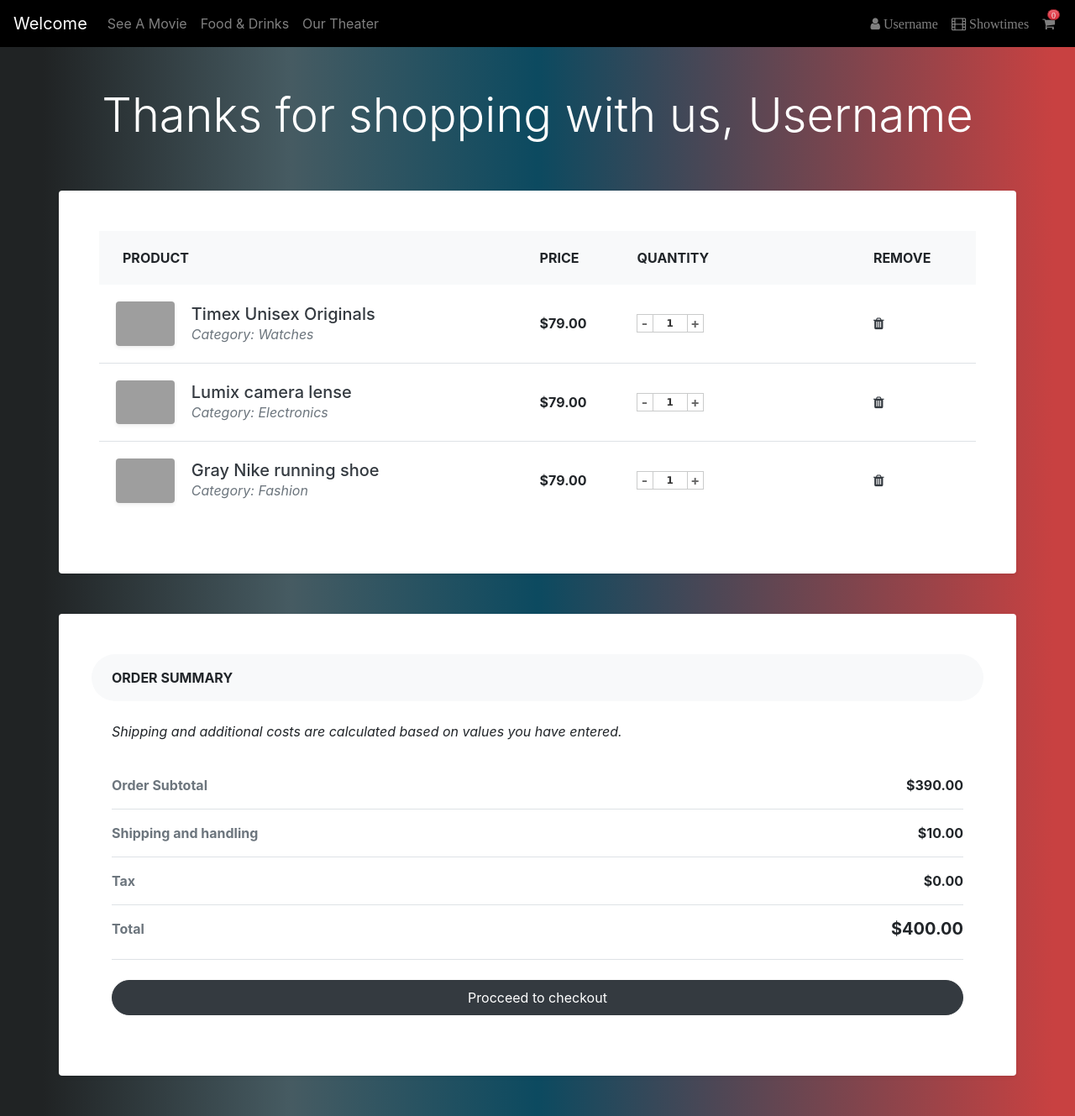
After one commit to cheng203/Online-Movie-Theater, a PHP site: page /shopping.html in a window 1280 px wide. The commit adds this page. Shown: the whole page at 84% size. Run offline with PHP 8.4, Linux system fonts and the light colour scheme; some libraries are stand-ins or nearby versions; grey boxes are pictures that could not be loaded.

Commit message:
shopping page
Add shopping page to it

```diff
--- /dev/null
+++ b/css/shopcart.css
@@ -0,0 +1,79 @@
+body {
+    background: rgb(32, 35, 36);
+    background: linear-gradient(90deg, rgba(32, 35, 36, 1) 4%, rgba(70, 91, 98, 1) 27%, rgba(12, 74, 96, 1) 50%, rgba(200, 65, 65, 1) 98%);
+    min-height: 100vh;
+}
+
+.shopping-icon {
+    position: relative;
+}
+
+.shopping-quantity {
+    position: absolute;
+    font-size: 10px;
+    top: 2px;
+    right: -6px;
+    min-width: 8px;
+    height: 13px;
+    line-height: 13px;
+    margin-top: -11px;
+    padding: 0 4px;
+    font-weight: normal;
+    color: white;
+    text-align: center;
+    text-shadow: 0 1px rgba(0, 0, 0, 0.2);
+    background: #e23442;
+    border: 1px solid #911f28;
+    border-radius: 11px;
+    background-image: -webkit-linear-gradient(top, #e8616c, #dd202f);
+    background-image: -moz-linear-gradient(top, #e8616c, #dd202f);
+    background-image: -o-linear-gradient(top, #e8616c, #dd202f);
+    background-image: linear-gradient(to bottom, #e8616c, #dd202f);
+    -webkit-box-shadow: inset 0 0 1px 1px rgba(255, 255, 255, 0.1), 0 1px rgba(0, 0, 0, 0.12);
+}
+
+.shop-nav {
+    background-color: black;
+}
+
+.quantity-form {
+    width: 80px;
+    height: 22px;
+}
+
+.p-num {
+    width: 170px;
+}
+
+.decrement,
+.increment {
+    float: left;
+    border: 1px solid #cacbcb;
+    font-weight: bold;
+    height: 22px;
+    line-height: 18px;
+    padding: 1px 0;
+    width: 20px;
+    text-align: center;
+    color: #666;
+    margin: 0;
+    background: #fff;
+    margin-left: -1px;
+}
+
+.itxt {
+    float: left;
+    border: 1px solid #cacbcb;
+    font-weight: bold;
+    width: 42px;
+    height: 22px;
+    line-height: 22px;
+    text-align: center;
+    padding: 1px;
+    margin: 0;
+    margin-left: -1px;
+    font-size: 12px;
+    font-family: verdana;
+    color: #333;
+    -webkit-appearance: none;
+}
--- /dev/null
+++ b/shopping.html
@@ -0,0 +1,182 @@
+<!DOCTYPE html>
+<html lang="en">
+
+<head>
+    <meta charset="UTF-8">
+    <meta name="viewport" content="width=device-width, initial-scale=1.0">
+    <script src="https://ajax.googleapis.com/ajax/libs/jquery/3.4.1/jquery.min.js"></script>
+    <link rel="stylesheet" href="https://stackpath.bootstrapcdn.com/bootstrap/4.4.1/css/bootstrap.min.css" integrity="sha384-Vkoo8x4CGsO3+Hhxv8T/Q5PaXtkKtu6ug5TOeNV6gBiFeWPGFN9MuhOf23Q9Ifjh" crossorigin="anonymous">
+    <script src="https://stackpath.bootstrapcdn.com/bootstrap/4.4.1/js/bootstrap.min.js" integrity="sha384-wfSDF2E50Y2D1uUdj0O3uMBJnjuUD4Ih7YwaYd1iqfktj0Uod8GCExl3Og8ifwB6" crossorigin="anonymous"></script>
+    <link rel="stylesheet" type="text/css" href="https://cdnjs.cloudflare.com/ajax/libs/font-awesome/4.4.0/css/font-awesome.css">
+    <link rel="stylesheet" type="text/css" href="css/shopcart.css">
+    <title>Shopping Cart</title>
+</head>
+
+<body>
+    <!-- nav starts -->
+    <nav class="navbar navbar-expand-lg navbar-dark shop-nav nav-text">
+        <a class="navbar-brand" href="#">Welcome</a>
+        <button class="navbar-toggler" type="button" data-toggle="collapse" data-target="#navbarSupportedContent" aria-controls="navbarSupportedContent" aria-expanded="false" aria-label="Toggle navigation">
+              <span class="navbar-toggler-icon"></span>
+            </button>
+        <div class="collapse navbar-collapse" id="nav-left">
+            <!-- nav left part -->
+            <ul class="navbar-nav">
+                <li class="nav-item">
+                    <a class="nav-link" href="#">See A Movie</a>
+                </li>
+                <li class="nav-item">
+                    <a class="nav-link" href="#">Food & Drinks</a>
+                </li>
+                <li class="nav-item">
+                    <a class="nav-link" href="#">Our Theater</a>
+                </li>
+            </ul>
+        </div>
+        <!-- nav right part -->
+        <div class="collapse navbar-collapse ml-auto" id="nav-right">
+            <ul class="navbar-nav ml-auto">
+                <li class="nav-item" data-toggle="modal" data-target="#myModal" id="signIn">
+                    <a class="nav-link" href="#">
+                        <i class="fa fa-user" aria-hidden="true"> Username</i>
+                    </a>
+                </li>
+                <li class="nav-item">
+                    <a class="nav-link" href="#">
+                        <i class="fa fa-film" aria-hidden="true"> Showtimes</i>
+                    </a>
+                </li>
+                <li class="nav-item">
+                    <a class="nav-link" href="shopping.html">
+                        <i class="fa fa-shopping-cart shopping-icon" aria-hidden="true">
+                            <div class = "shopping-quantity">
+                                0
+                            </div>
+                        </i>
+                    </a>
+                </li>
+            </ul>
+        </div>
+    </nav>
+    <!-- nav ends -->
+    <div class="pb-5">
+        <div class="container text-white py-5 text-center">
+            <h1 class="display-4">Thanks for shopping with us, <span>Username</span></h1>
+        </div>
+        <div class="container">
+            <!-- Shopping cart table starts -->
+            <div class="row">
+                <div class="col-lg-12 p-5 bg-white rounded shadow-sm mb-5">
+                    <div class="table-responsive">
+                        <table class="table">
+                            <thead>
+                                <tr>
+                                    <th scope="col" class="border-0 bg-light">
+                                        <div class="p-2 px-3 text-uppercase">Product</div>
+                                    </th>
+                                    <th scope="col" class="border-0 bg-light">
+                                        <div class="py-2 text-uppercase">Price</div>
+                                    </th>
+                                    <th scope="col" class="border-0 bg-light">
+                                        <div class="py-2 text-uppercase">Quantity</div>
+                                    </th>
+                                    <th scope="col" class="border-0 bg-light">
+                                        <div class="py-2 text-uppercase">Remove</div>
+                                    </th>
+                                </tr>
+                            </thead>
+                            <tbody>
+                                <tr>
+                                    <th scope="row" class="border-0">
+                                        <div class="p-2">
+                                            <img src="https://res.cloudinary.com/mhmd/image/upload/v1556670479/product-1_zrifhn.jpg" alt="" width="70" class="img-fluid rounded shadow-sm">
+                                            <div class="ml-3 d-inline-block align-middle">
+                                                <h5 class="mb-0"> <a href="#" class="text-dark d-inline-block align-middle">Timex Unisex Originals</a></h5><span class="text-muted font-weight-normal font-italic d-block">Category: Watches</span>
+                                            </div>
+                                        </div>
+                                    </th>
+                                    <td class="border-0 align-middle"><strong>$79.00</strong></td>
+                                    <td class="border-0 align-middle">
+                                        <div class="p-num">
+                                            <div class="quantity-form">
+                                                <a href="javascript:;" class="decrement">-</a>
+                                                <input type="text" class="itxt" value="1">
+                                                <a href="javascript:;" class="increment">+</a>
+                                            </div>
+                                        </div>
+                                    </td>
+                                    <td class="border-0 align-middle"><a href="#" class="text-dark"><i class="fa fa-trash"></i></a></td>
+                                </tr>
+                                <tr>
+                                    <th scope="row">
+                                        <div class="p-2">
+                                            <img src="https://res.cloudinary.com/mhmd/image/upload/v1556670479/product-3_cexmhn.jpg" alt="" width="70" class="img-fluid rounded shadow-sm">
+                                            <div class="ml-3 d-inline-block align-middle">
+                                                <h5 class="mb-0"><a href="#" class="text-dark d-inline-block">Lumix camera lense</a></h5><span class="text-muted font-weight-normal font-italic">Category: Electronics</span>
+                                            </div>
+                                        </div>
+                                    </th>
+                                    <td class="align-middle"><strong>$79.00</strong></td>
+                                    <td class="align-middle">
+                                        <div class="p-num">
+                                            <div class="quantity-form">
+                                                <a href="javascript:;" class="decrement">-</a>
+                                                <input type="text" class="itxt" value="1">
+                                                <a href="javascript:;" class="increment">+</a>
+                                            </div>
+                                        </div>
+                                    </td>
+                                    <td class="align-middle"><a href="#" class="text-dark"><i class="fa fa-trash"></i></a>
+                                    </td>
+                                </tr>
+                                <tr>
+                                    <th scope="row">
+                                        <div class="p-2">
+                                            <img src="https://res.cloudinary.com/mhmd/image/upload/v1556670479/product-2_qxjis2.jpg" alt="" width="70" class="img-fluid rounded shadow-sm">
+                                            <div class="ml-3 d-inline-block align-middle">
+                                                <h5 class="mb-0"> <a href="#" class="text-dark d-inline-block">Gray Nike running shoe</a></h5><span class="text-muted font-weight-normal font-italic">Category: Fashion</span>
+                                            </div>
+                                        </div>
+                                        <td class="align-middle"><strong>$79.00</strong></td>
+                                        <td class="align-middle">
+                                            <div class="p-num">
+                                                <div class="quantity-form">
+                                                    <a href="javascript:;" class="decrement">-</a>
+                                                    <input type="text" class="itxt" value="1">
+                                                    <a href="javascript:;" class="increment">+</a>
+                                                </div>
+                                            </div>
+                                        </td>
+                                        <td class="align-middle"><a href="#" class="text-dark"><i class="fa fa-trash"></i></a>
+                                        </td>
+                                </tr>
+                            </tbody>
+                        </table>
+                    </div>
+                </div>
+            </div>
+            <!-- Shopping cart table End -->
+            <!-- shopping cart summary starts -->
+            <div class="row py-5 p-4 bg-white rounded shadow-sm">
+                <div class="container">
+                    <div class="bg-light rounded-pill px-4 py-3 text-uppercase font-weight-bold">Order summary </div>
+                    <div class="p-4">
+                        <p class="font-italic mb-4">Shipping and additional costs are calculated based on values you have entered.</p>
+                        <ul class="list-unstyled mb-4">
+                            <li class="d-flex justify-content-between py-3 border-bottom"><strong class="text-muted">Order Subtotal </strong><strong>$390.00</strong></li>
+                            <li class="d-flex justify-content-between py-3 border-bottom"><strong class="text-muted">Shipping and handling</strong><strong>$10.00</strong></li>
+                            <li class="d-flex justify-content-between py-3 border-bottom"><strong class="text-muted">Tax</strong><strong>$0.00</strong></li>
+                            <li class="d-flex justify-content-between py-3 border-bottom"><strong class="text-muted">Total</strong>
+                                <h5 class="font-weight-bold">$400.00</h5>
+                            </li>
+                        </ul><a href="#" class="btn btn-dark rounded-pill py-2 btn-block">Procceed to checkout</a>
+                    </div>
+                </div>
+            </div>
+            <!-- shopping cart sumary ends -->
+        </div>
+    </div>
+
+</body>
+
+</html>
```
Also changed, not shown: css/main.css (renamed from main.css, +28 -0 lines), index.html (+18 -3 lines), README.md, js/main.js (renamed from main.js), 3 other files.
